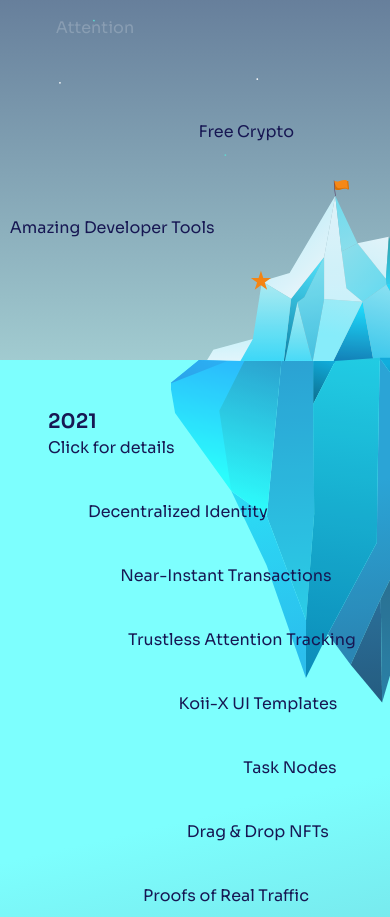
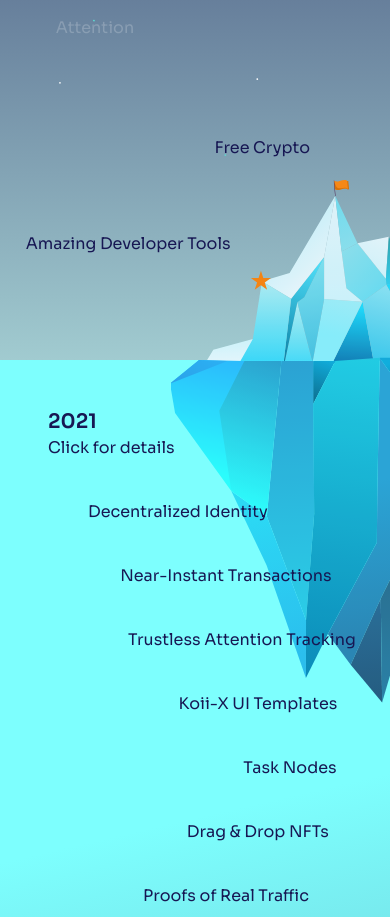
Before and after one commit to koii-network/homepage, a Next.js app: page / in a window 390 px wide. Shown: the part 1440-2357 px from the top of the page. Built offline with nearby package versions, Linux system fonts and the light colour scheme.

Commit message:
align iceberg flg

```diff
--- a/components/nightsky/nightsky.tsx
+++ b/components/nightsky/nightsky.tsx
@@ -45,10 +45,10 @@ export const NightSky = () => {
           </span>
         </div>
         <div className="icebergtext md:text-2xl flex flex-row-reverse relative text-[#171753]">
-          <span className="relative right-[5rem] md:right-[13rem] lg:right-[18rem] top-[13rem] md:top-[13rem]">
+          <span className="relative right-[4rem] md:right-[13rem] lg:right-[18rem] top-[14rem] md:top-[13rem]">
             Free Crypto
           </span>
-          <span className="relative right-[4rem] md:right-[14rem] lg:right-[19rem] top-[19rem] md:top-[24rem]">
+          <span className="relative right-[3rem] md:right-[14rem] lg:right-[19rem] top-[20rem] md:top-[24rem]">
             Amazing Developer Tools
           </span>
         </div>
```
